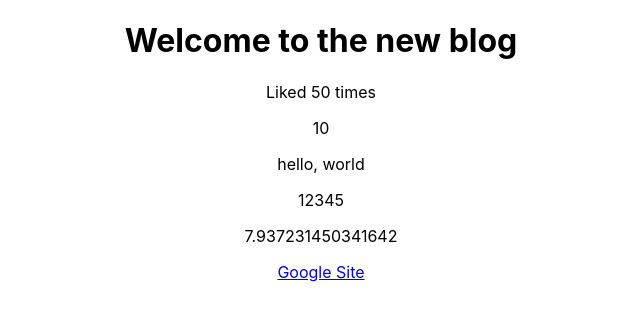
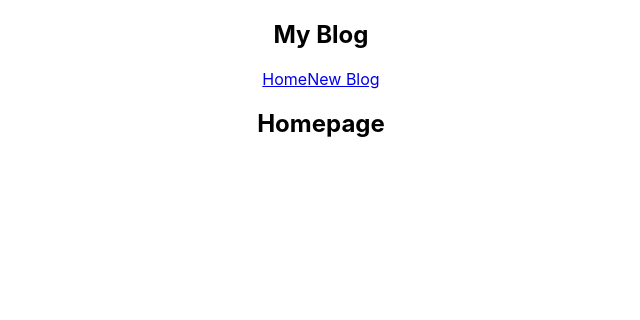
Before and after one commit to GCCSheep/react-blog, a React (Create React App) app: page / in a window 1280 px wide. Shown: the top 320 px of the page, without its empty margins (319-959 px from the left). Built offline with nearby package versions, Linux system fonts and the light colour scheme.

Commit message:
Multiple components

```diff
--- a/src/App.js
+++ b/src/App.js
@@ -1,20 +1,14 @@
 import './App.css';
+import Navbar from './Navbar';
+import Home from './Home';
 
 function App() {
-const title = 'Welcome to the new blog';
-const likes = 50;
-const link = "http://www.google.com";
 
     return (
         <div className="App">
+            <Navbar></Navbar>
             <div className="content">
-                <h1>{title}</h1>
-                <p>Liked {likes} times</p>
-                <p>{10}</p>
-                <p>{'hello, world'}</p>
-                <p>{[1, 2, 3, 4, 5]}</p>
-                <p>{Math.random() * 10}</p>
-                <a href={link}>Google Site</a>
+                <Home></Home>
             </div>
         </div>
     );
--- /dev/null
+++ b/src/Home.js
@@ -0,0 +1,9 @@
+const Home = () => {
+    return (
+        <div className="home">
+            <h2>Homepage</h2>
+        </div>
+    );
+}
+
+export default Home;
--- /dev/null
+++ b/src/Navbar.js
@@ -0,0 +1,13 @@
+const Navbar = () => {
+    return (
+        <nav className="navbar">
+            <h1>My Blog</h1>
+            <div className="link">
+                <a href="/">Home</a>
+                <a href="/create">New Blog</a>
+            </div>
+        </nav>
+    );
+}
+
+export default Navbar;
```
